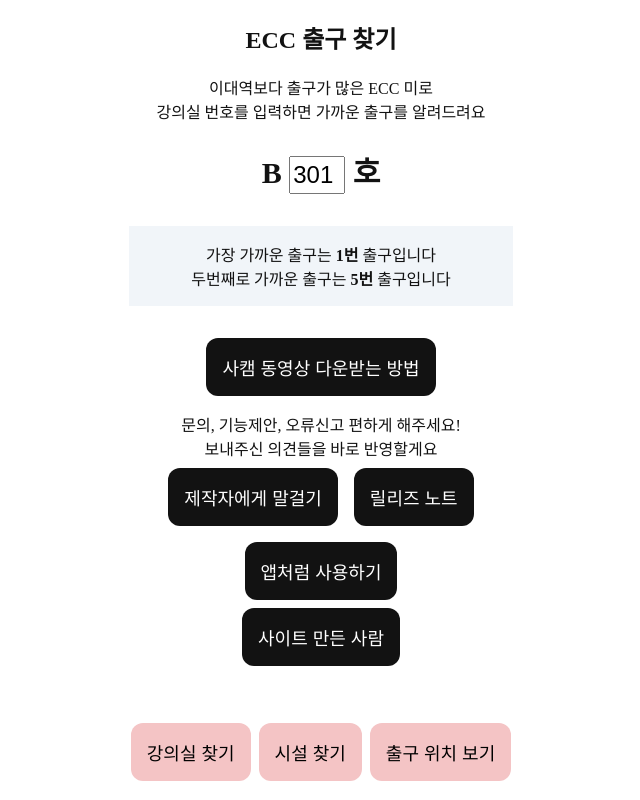
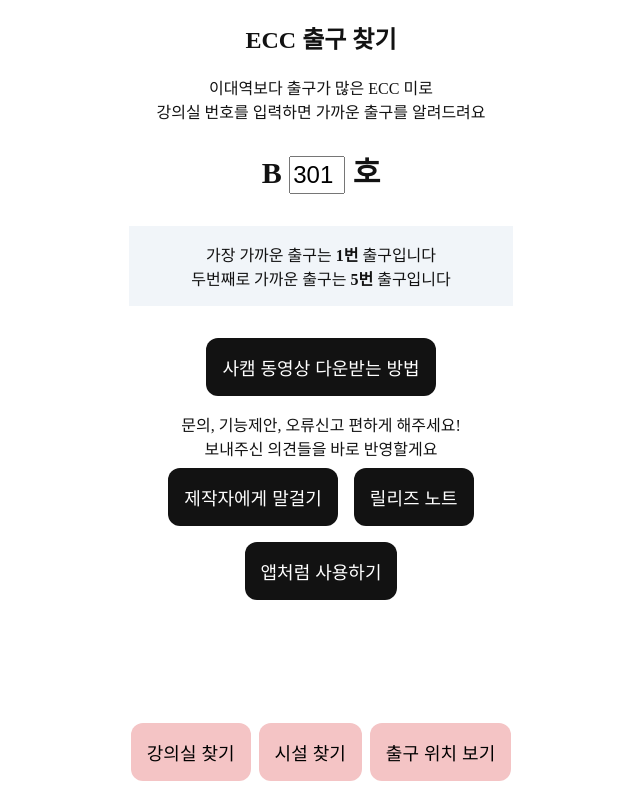
Before and after one commit to seondal/EcCuseMe, a Next.js app: page / in a window 1280 px wide. Shown: the whole page, without its empty margins (319-959 px from the left). Built offline with nearby package versions, Linux system fonts and the light colour scheme.

Commit message:
🗑 delete :  토스미 삭제

```diff
--- a/src/app/page.tsx
+++ b/src/app/page.tsx
@@ -58,14 +58,7 @@ export default function Home() {
           <button>사캠 동영상 다운받는 방법</button>
         </Link>
         <Update />
-        <WholeImage
-          button="앱처럼 사용하기"
-          image="/image/webapp.png"
-        />
-      <div className="flex gap-4 justify-center mt-2 flex-wrap">
-        <a href="https://toss.me/seondal/1886">
-          <button>사이트 만든 사람</button>
-        </a></div>
+        <WholeImage button="앱처럼 사용하기" image="/image/webapp.png" />
       </div>
     </div>
   );
```
